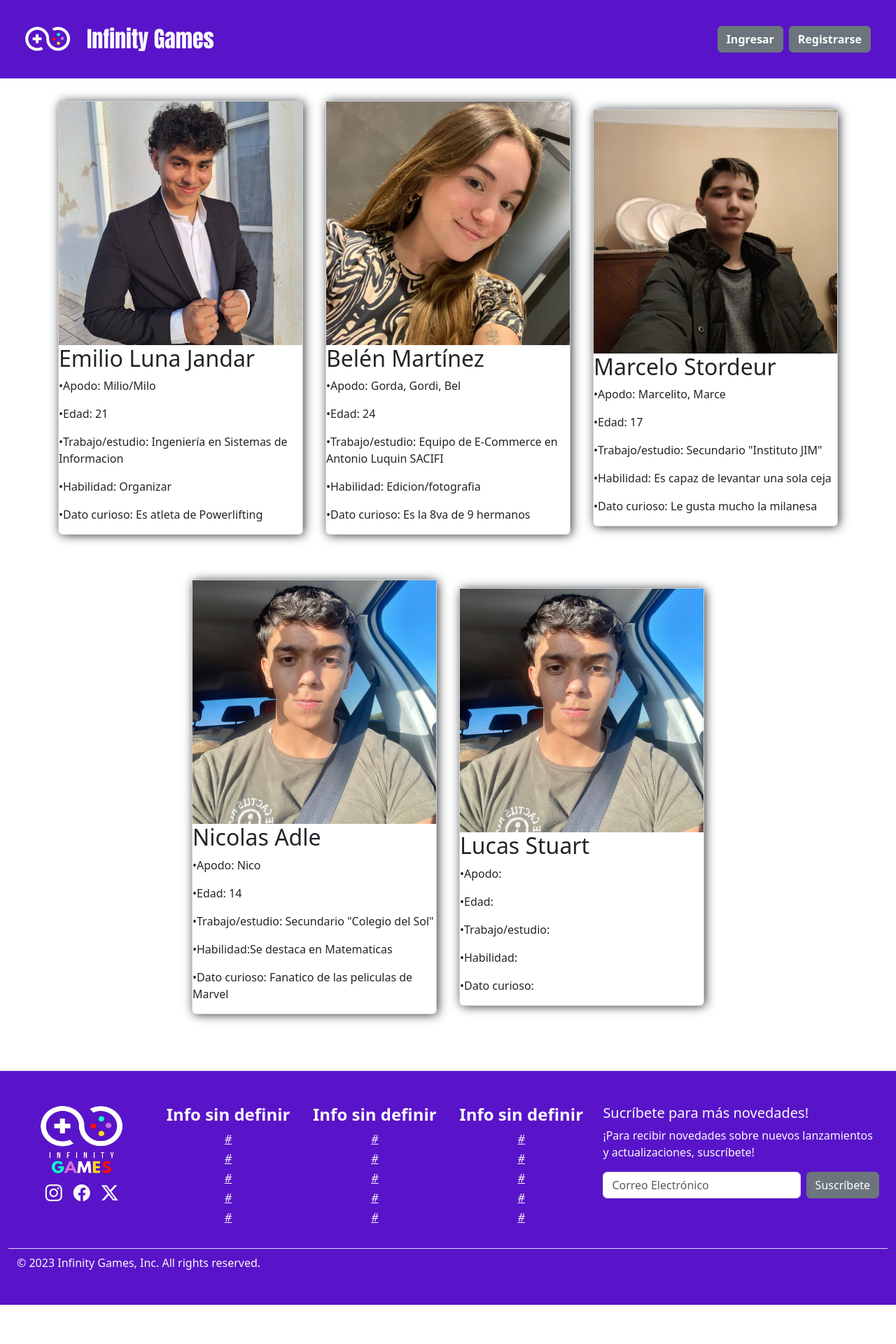
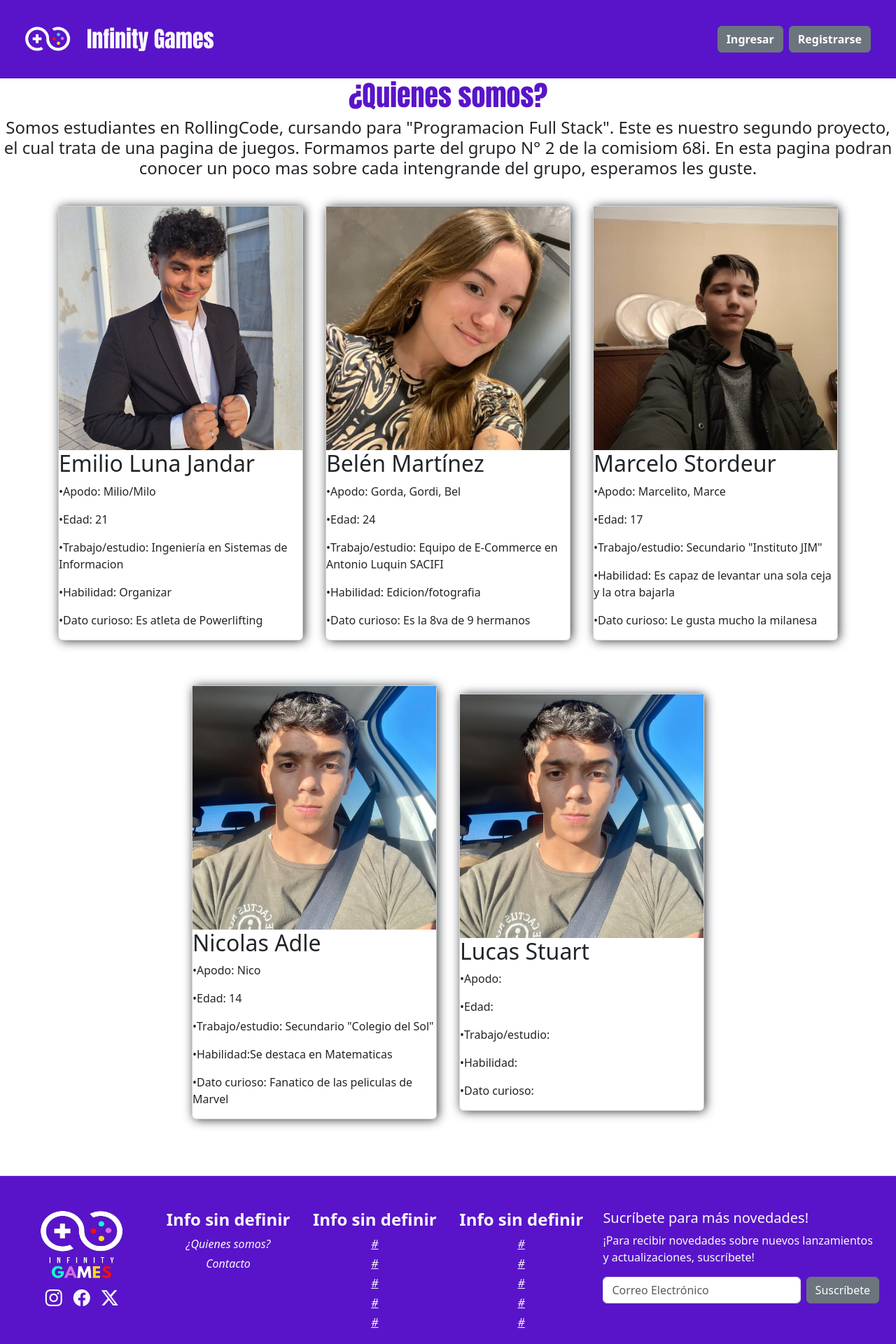
Before and after one commit to emiliolj1/Project_N2_G2_Rolling, a plain HTML site: page pages/nosotros.html in a window 1280 px wide. Shown: the top 1920 px of the page at 70% size. Before the commit the page ends 1864 px from the top, so only its background shows below. Drawn offline with nearby package versions, Linux system fonts and the light colour scheme.

Commit message:
Se actualizó info del footer, agregando los links correspondientes a la pagina nosotros y contacto. Tambien se agregó info a la pagina nosotros

```diff
--- a/Styles/nosotros.css
+++ b/Styles/nosotros.css
@@ -33,3 +33,12 @@ main {
 .card:hover {
 transform: scale(1.1);
 }
+.text{
+  color: rgba(89, 20, 201);
+  font-family:Impact, Haettenschweiler, 'Arial Narrow Bold', sans-serif ;
+  text-align: center;
+
+}
+.text1{
+  text-align: center;
+}
--- a/pages/nosotros.html
+++ b/pages/nosotros.html
@@ -12,7 +12,7 @@
   <header>
     <nav class="navbar navbar-expand-lg p-3 navColor text-light">
       <div class="container-fluid">
-        <a href=""><img src="../assets/image/sin-fondo-blanco.png" alt="" class="img-resposive" width="80px" height="80px"></a>
+        <a href="../index.html"><img src="../assets/image/sin-fondo-blanco.png" alt="" class="img-resposive" width="80px" height="80px"></a>
         <a><p class="m-3 fs-sm-3 h2 title ">Infinity Games</p></a>
         <button class="navbar-toggler" data-bs-toggle="collapse" data-bs-target="#navbarSupportedContent">
         <span class="navbar-toggler-icon "></span>
@@ -27,6 +27,13 @@
     </nav>
   </header>
   <main>
+    <div>
+      <h1 class="text">¿Quienes somos?</h1>
+      <h4 class="text1">Somos estudiantes en RollingCode, cursando para "Programacion Full Stack".
+      Este es nuestro segundo proyecto, el cual trata de una pagina de juegos.
+      Formamos parte del grupo N° 2 de la comisiom 68i.
+      En esta pagina podran conocer un poco mas sobre cada intengrande del grupo, esperamos les guste. <h4/>
+    </div>
     <div class="card">
       <img src="../assets/image/Emilio.jpg" alt="foto Emilio">
       <h2>Emilio Luna Jandar</h2>
@@ -51,7 +58,7 @@
       <p>•Apodo: Marcelito, Marce</p>
       <p>•Edad: 17</p>
       <p>•Trabajo/estudio: Secundario "Instituto JIM" </p>
-      <p>•Habilidad: Es capaz de levantar una sola ceja </p>
+      <p>•Habilidad: Es capaz de levantar una sola ceja y la otra bajarla</p>
       <p>•Dato curioso: Le gusta mucho la milanesa </p>
     </div>
     <div class="card">
@@ -86,11 +93,8 @@
       <div class="text-center col-12 col-md col-sm-6 mb-2">
         <a href="" class="text-decoration-none"><h5 class="text-light fw-bold fs-4">Info sin definir</h5></a>
         <ul class="list-unstyled text-small">
-          <li class="mb-1"><a href="" class="fs-lighter fst-italic text-light ">#</a></li>
-          <li class="mb-1"><a href="" class="fs-lighter fst-italic text-light ">#</a></li>
-          <li class="mb-1"><a href="" class="fs-lighter fst-italic text-light ">#</a></li>
-          <li class="mb-1"><a href="" class="fs-lighter fst-italic text-light ">#</a></li>
-          <li class="mb-1"><a href="" class="fs-lighter fst-italic text-light ">#</a></li>
+          <li class="mb-1"><a href="./pages/nosotros.html" class="fs-lighter fst-italic text-light text-decoration-none">¿Quienes somos?</a></li>
+          <li class="mb-1"><a href="" class="fs-lighter fst-italic text-light text-decoration-none">Contacto</a></li>
         </ul>
       </div>
       <div class="text-center col-12 col-md col-sm-6 mb-2">
```
Also changed, not shown: index.html (+3 -6 lines), pages/loggin.html (+1 -1 lines), pages/registro.html (+1 -1 lines).
